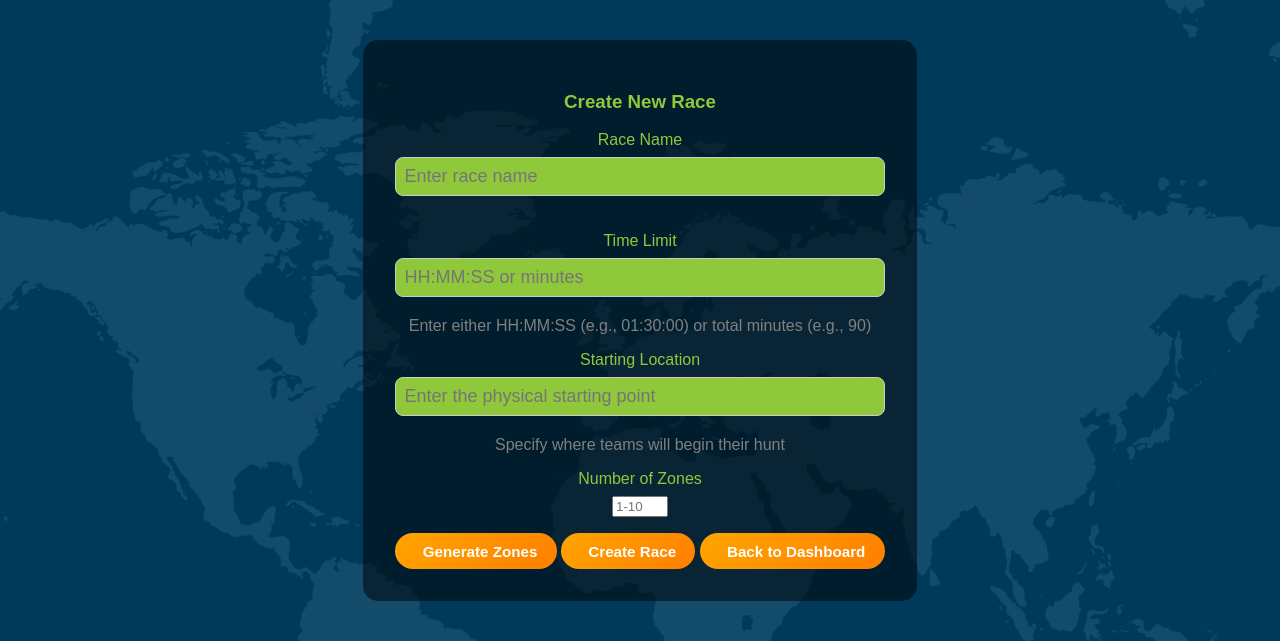
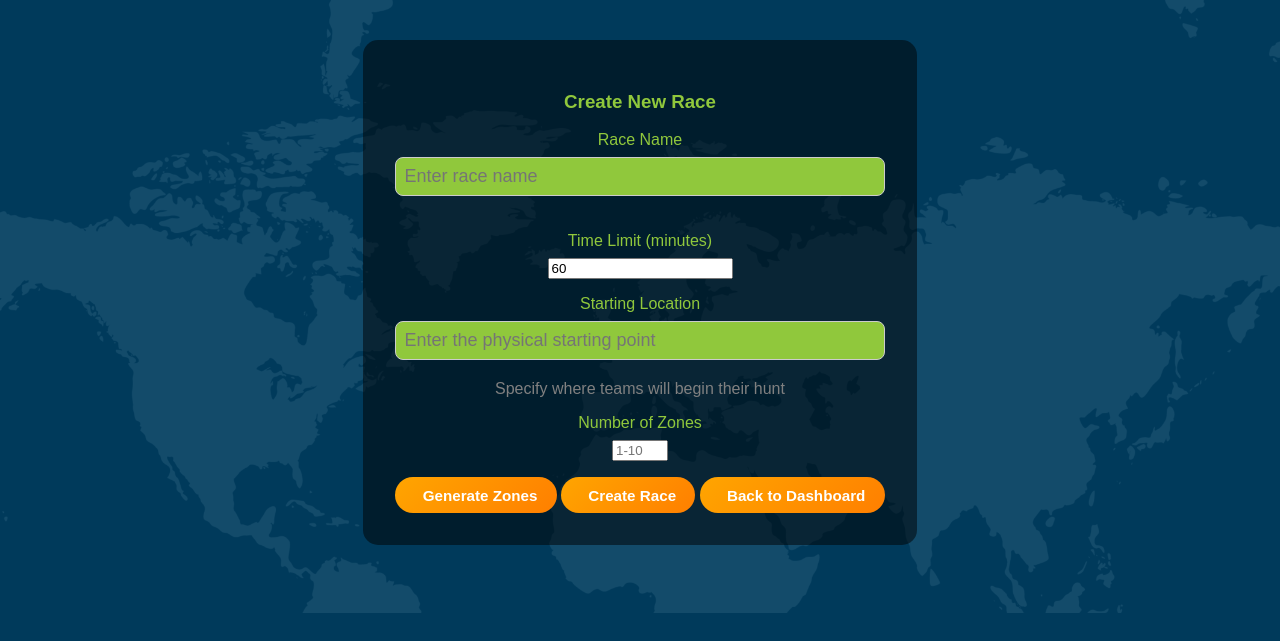
Before and after one commit to thurd1/scavenger_hunt, a Django app: page /manage-riddles/ in a window 1280 px wide. Shown: the part 690-1331 px from the top of the page. After the commit the page ends 1303 px from the top, so only its background shows below. Run offline with Django 5.2, Linux system fonts and the light colour scheme; a user stored in the database is signed in; data that the repository does not hold is empty.

Commit message:
fixed manage riddles

```diff
--- a/scavenger_hunt/hunt/models.py
+++ b/scavenger_hunt/hunt/models.py
@@ -119,11 +119,13 @@ class UserProfile(models.Model):
 
 class Race(models.Model):
     name = models.CharField(max_length=100)
+    description = models.TextField(blank=True)
+    created_by = models.ForeignKey(settings.AUTH_USER_MODEL, on_delete=models.CASCADE)
+    is_active = models.BooleanField(default=False)
+    created_at = models.DateTimeField(auto_now_add=True)
+    time_limit_minutes = models.IntegerField(default=60)
     start_location = models.CharField(max_length=200)
     time_limit = models.IntegerField(default=60)  # in minutes
-    created_at = models.DateTimeField(auto_now_add=True)
-    created_by = models.ForeignKey('CustomUser', on_delete=models.CASCADE)
-    is_active = models.BooleanField(default=True)
 
     def __str__(self):
         return self.name
--- a/scavenger_hunt/hunt/views.py
+++ b/scavenger_hunt/hunt/views.py
@@ -401,6 +401,16 @@ def check_hunt_status(request, lobby_id):
 
 @login_required
 def manage_riddles(request):
+    if request.method == 'POST':
+        # Make sure you're only passing fields that exist in the Race model
+        race = Race.objects.create(
+            name=request.POST.get('race_name'),
+            description=request.POST.get('description'),
+            created_by=request.user,
+            time_limit_minutes=request.POST.get('time_limit_minutes', 60),  # Add default value
+            is_active=False  # Set default value for is_active
+        )
+        # ... rest of your view code ...
     races = Race.objects.all().order_by('-created_at')
 
     if request.method == 'POST':
--- a/scavenger_hunt/templates/hunt/manage_riddles.html
+++ b/scavenger_hunt/templates/hunt/manage_riddles.html
@@ -96,10 +96,9 @@
                                 </div>
                                 <div class="col-md-6">
                                     <div class="form-group">
-                                        <label for="time_limit" class="form-label">Time Limit</label>
-                                        <input type="text" class="form-control" id="time_limit" name="time_limit"
-                                               placeholder="HH:MM:SS or minutes" required>
-                                        <div class="form-text">Enter either HH:MM:SS (e.g., 01:30:00) or total minutes (e.g., 90)</div>
+                                        <label for="time_limit_minutes" class="form-label">Time Limit (minutes)</label>
+                                        <input type="number" class="form-control" id="time_limit_minutes" name="time_limit_minutes"
+                                               value="60" min="1" required>
                                     </div>
                                 </div>
                                 <div class="col-md-8">
@@ -173,16 +172,10 @@
 
 <script>
 function validateForm() {
-    const timeLimit = document.getElementById('time_limit').value.trim();
+    const timeLimit = document.getElementById('time_limit_minutes').value.trim();
 
-    // Pattern for HH:MM:SS
-    const timePattern = /^([0-1]?[0-9]|2[0-3]):([0-5][0-9]):([0-5][0-9])$/;
-
-    // Pattern for a number (minutes)
-    const minutesPattern = /^[1-9][0-9]*$/;
-
-    if (!timePattern.test(timeLimit) && !minutesPattern.test(timeLimit)) {
-        showError("Time limit must be in HH:MM:SS format (e.g., 01:30:00) or total minutes (e.g., 90)");
+    if (timeLimit < 1) {
+        showError("Time limit must be at least 1 minute");
         return false;
     }
 
```
